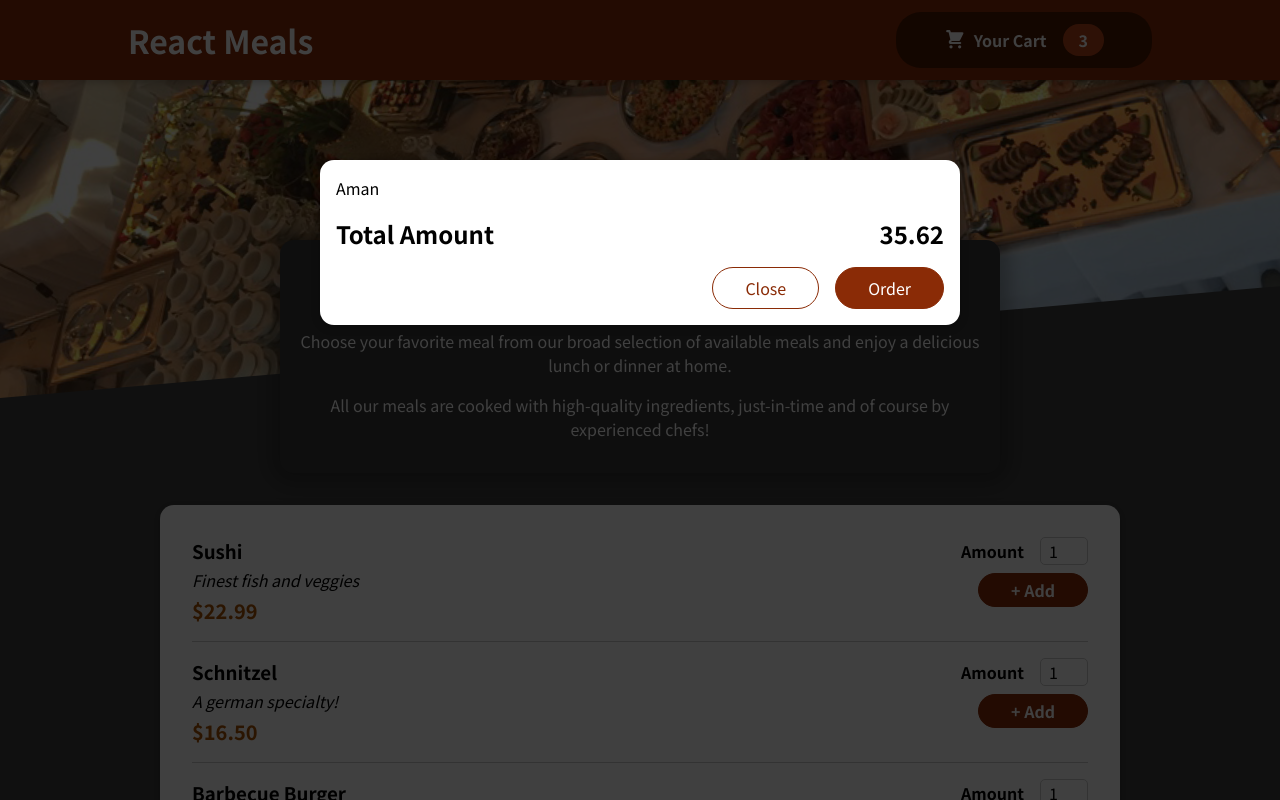
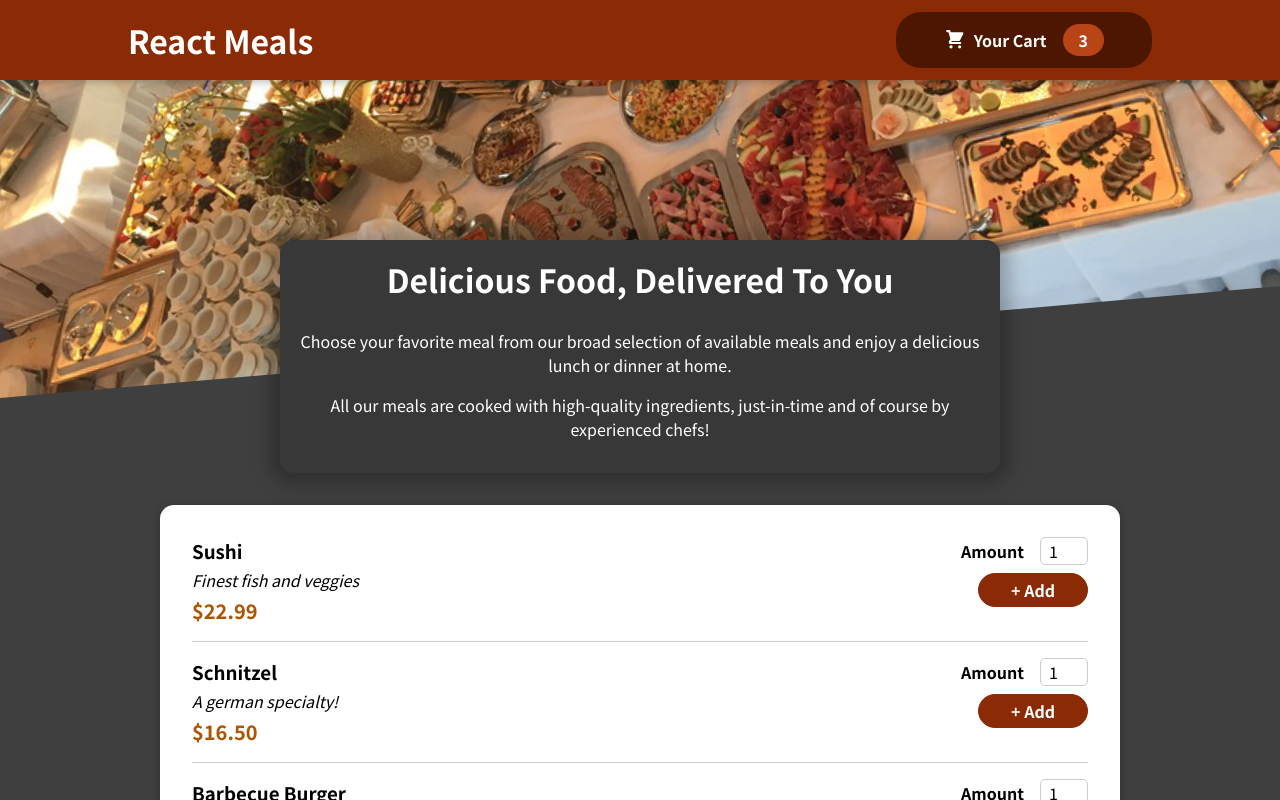
Before and after one commit to Aman-Mandal/Food-Cart, a React (Create React App) app: page / in a window 1280 px wide. Shown: the top 800 px of the page. Built offline with nearby package versions, Linux system fonts and the light colour scheme.

Commit message:
modal closing functionality added

```diff
--- a/src/App.js
+++ b/src/App.js
@@ -1,12 +1,23 @@
+import { useState } from 'react'
 import Cart from './Components/Cart/Cart'
 import Header from './Components/Layouts/Header'
 import Meals from './Components/Meals/Meals'
 
 function App() {
+  const [cartIsShown, setCartIsShown] = useState(false)
+
+  const showCartHandler = () => {
+    setCartIsShown(true)
+  }
+
+  const hideCartHandler = () => {
+    setCartIsShown(false)
+  }
+
   return (
     <>
-      <Cart />
-      <Header />
+      {cartIsShown && <Cart onClose={hideCartHandler} />}
+      <Header onShowCart={showCartHandler} />
       <main>
         <Meals />
       </main>
--- a/src/Components/Cart/Cart.js
+++ b/src/Components/Cart/Cart.js
@@ -1,7 +1,9 @@
 import Modal from '../UI/Modal'
 import styles from './Cart.module.css'
 
-const Cart = () => {
+const Cart = props => {
+  console.log(props)
+
   const cartitems = (
     <ul className={styles['cart-items']}>
       {[{ id: 'c1', name: 'Aman', amount: 2, price: 12.99 }].map(item => (
@@ -11,14 +13,16 @@ const Cart = () => {
   )
 
   return (
-    <Modal>
+    <Modal onClose={props.onClose}>
       {cartitems}
       <div className={styles.total}>
         <span>Total Amount</span>
         <span>35.62</span>
       </div>
       <div className={styles.actions}>
-        <button className={styles['button--alt']}>Close</button>
+        <button onClick={props.onClose} className={styles['button--alt']}>
+          Close
+        </button>
         <button className={styles.button}>Order</button>
       </div>
     </Modal>
--- a/src/Components/Layouts/Header.js
+++ b/src/Components/Layouts/Header.js
@@ -7,10 +7,10 @@ const Header = props => {
     <>
       <header className={styles.header}>
         <h1>React Meals</h1>
-        <HeaderCartButton />
+        <HeaderCartButton onClick={props.onShowCart} />
       </header>
       <div className={styles['main-image']}>
-        <img src={mealsImage} />
+        <img src={mealsImage} alt="A large table filled with a lot of dishes" />
       </div>
     </>
   )
--- a/src/Components/Layouts/HeaderCartButton.js
+++ b/src/Components/Layouts/HeaderCartButton.js
@@ -3,7 +3,7 @@ import styles from './HeaderCartButton.module.css'
 
 const HeaderCartButton = props => {
   return (
-    <button className={styles.button}>
+    <button onClick={props.onClick} className={styles.button}>
       <span className={styles.icon}>
         <CartIcon />
       </span>
--- a/src/Components/UI/Modal.js
+++ b/src/Components/UI/Modal.js
@@ -2,7 +2,7 @@ import styles from './Modal.module.css'
 import ReactDOM from 'react-dom'
 
 const Backdrop = props => {
-  return <div className={styles.backdrop} />
+  return <div onClick={props.onClick} className={styles.backdrop} />
 }
 
 const ModalOverlay = props => {
@@ -18,7 +18,10 @@ const portalElement = document.getElementById('overlays')
 const Modal = props => {
   return (
     <>
-      {ReactDOM.createPortal(<Backdrop />, portalElement)}
+      {ReactDOM.createPortal(
+        <Backdrop onClick={props.onClose} />,
+        portalElement
+      )}
       {ReactDOM.createPortal(
         <ModalOverlay>{props.children}</ModalOverlay>,
         portalElement
```
Also changed, not shown: 1 other file (tests, documents, lock files or other folders).
